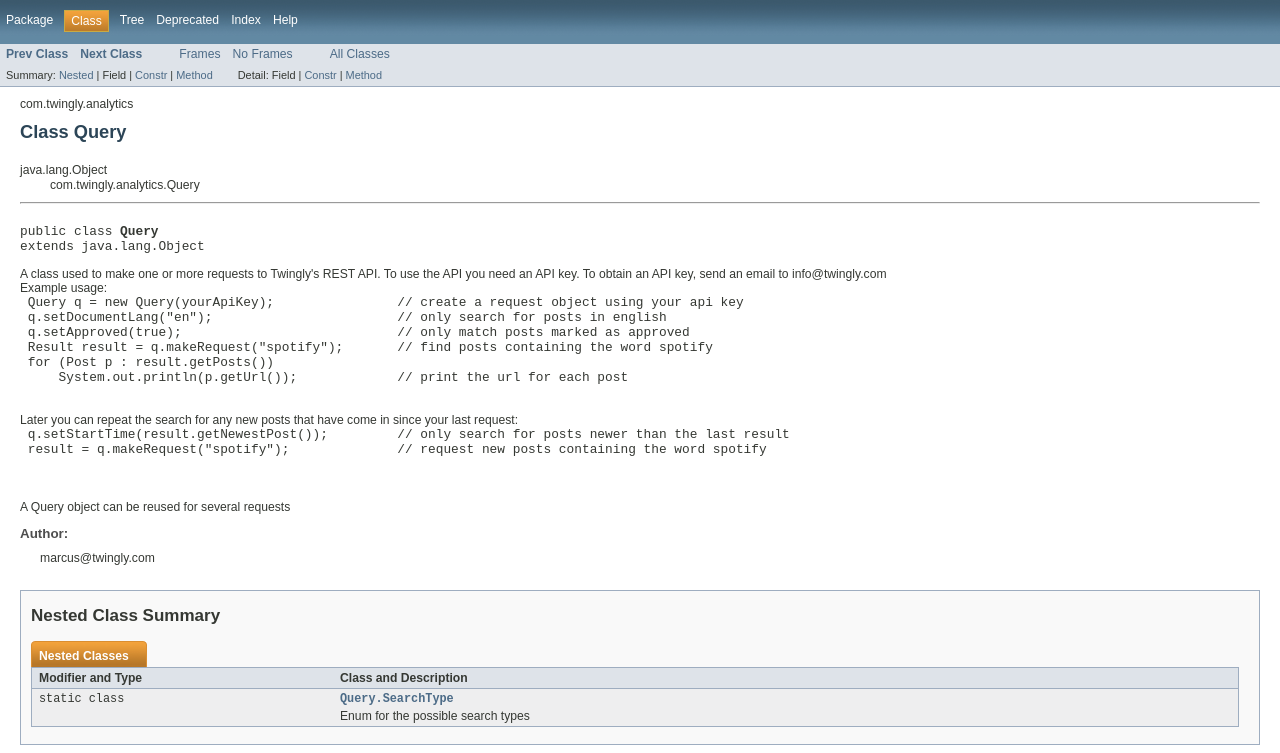
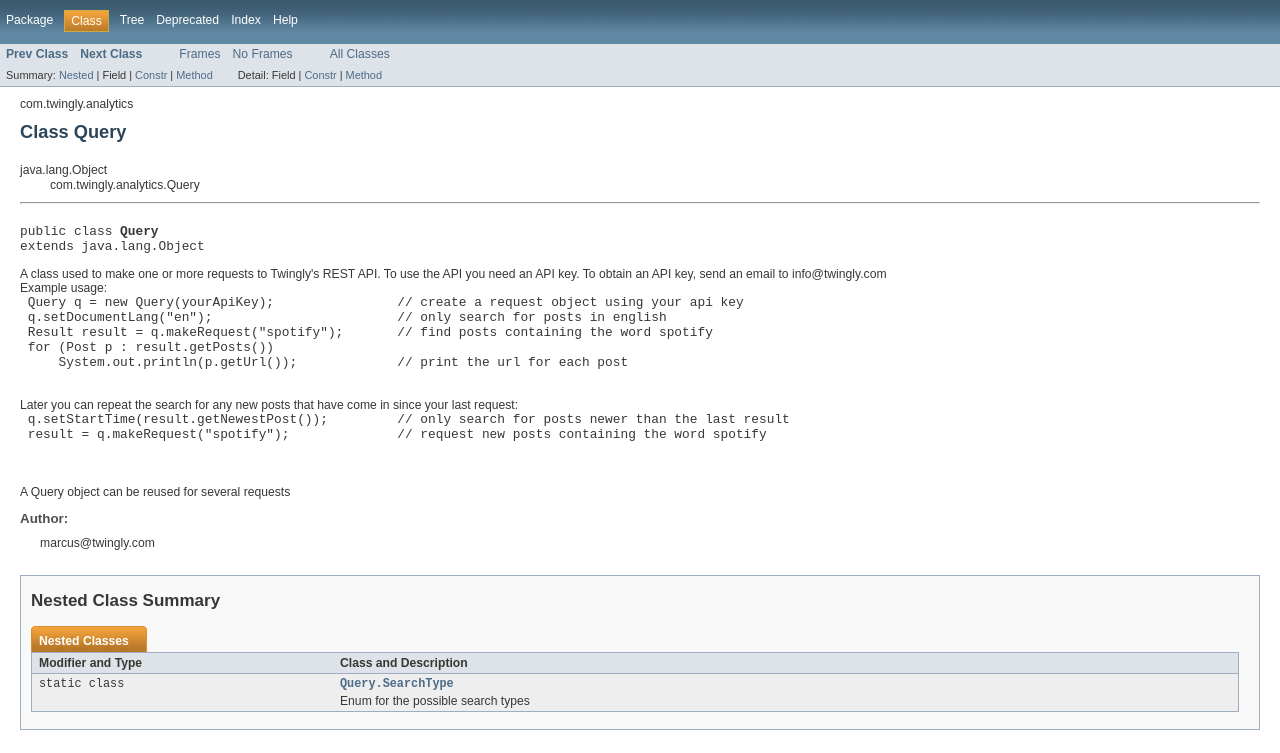
Before and after one commit to twingly/twingly-search-api-java, a plain HTML site: page doc/com/twingly/analytics/Query.html in a window 1280 px wide. Shown: the top 753 px of the page. Drawn offline with Linux system fonts and the light colour scheme.

Commit message:
Updated docs

```diff
--- a/doc/com/twingly/analytics/Query.html
+++ b/doc/com/twingly/analytics/Query.html
@@ -2,7 +2,7 @@
 <!-- NewPage -->
 <html lang="en">
 <head>
-<!-- Generated by javadoc (version 1.7.0_09) on Fri Dec 28 17:09:59 CET 2012 -->
+<!-- Generated by javadoc (version 1.7.0_09) on Fri Dec 28 17:37:22 CET 2012 -->
 <title>Query</title>
 <meta name="date" content="2012-12-28">
 <link rel="stylesheet" type="text/css" href="../../../stylesheet.css" title="Style">
@@ -103,7 +103,6 @@ extends java.lang.Object</pre>
  <pre>
  Query q = new Query(yourApiKey);                // create a request object using your api key
  q.setDocumentLang("en");                        // only search for posts in english
- q.setApproved(true);                            // only match posts marked as approved
  Result result = q.makeRequest("spotify");       // find posts containing the word spotify
  for (Post p : result.getPosts())
      System.out.println(p.getUrl());             // print the url for each post
```
Also changed, not shown: doc/allclasses-frame.html (+1 -1 lines), doc/allclasses-noframe.html (+1 -1 lines), doc/com/twingly/analytics/Post.html (+1 -1 lines), doc/com/twingly/analytics/Query.SearchType.html (+1 -1 lines), doc/com/twingly/analytics/Result.html (+1 -1 lines), doc/com/twingly/analytics/package-frame.html (+1 -1 lines), doc/com/twingly/analytics/package-summary.html (+1 -1 lines), doc/com/twingly/analytics/package-tree.html (+1 -1 lines), doc/constant-values.html (+1 -1 lines), doc/deprecated-list.html (+1 -1 lines), doc/help-doc.html (+1 -1 lines), doc/index-all.html (+1 -1 lines), doc/index.html (+1 -1 lines), doc/overview-tree.html (+1 -1 lines), 1 other file.
